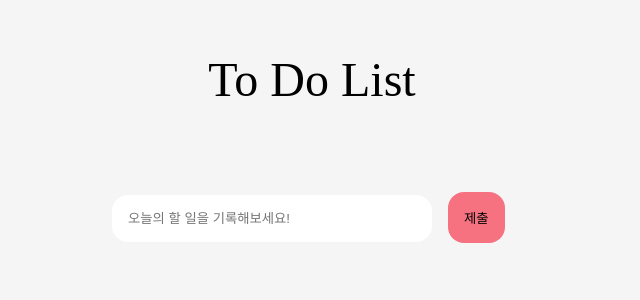
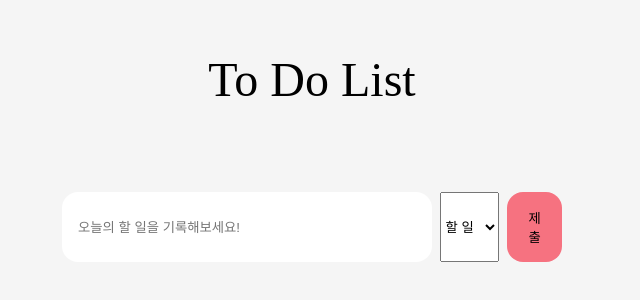
Before and after one commit to choongnyeong6215/TO-DO-LIST, a React (Create React App) app: page / in a window 1280 px wide. Shown: the top 300 px of the page, without its empty margins (328-968 px from the left). Built offline with nearby package versions, Linux system fonts and the light colour scheme.

Commit message:
카테고리 별 렌더링 처리

```diff
--- a/src/atom/toDoState.ts
+++ b/src/atom/toDoState.ts
@@ -1,7 +1,26 @@
-import { atom } from "recoil";
+import { atom, selector } from "recoil";
 import { ToDoListItfc } from "../interface/toDointerface";
 
+// 입력한 투두리스트 저장할 state
 export const toDoState = atom<ToDoListItfc[]>({
     key : "toDo",
     default : []
+});
+
+// 카테고리 저장할 state
+export const categoyState = atom({
+    key : "category",
+    default : "TO_DO"
 })
+
+export const toDoSelector = selector({
+    key : "toDoSelector",
+    get : ({get}) => {
+        const toDo = get(toDoState);
+        // 카테고리 별 리스트 추출
+        const category = get(categoyState);
+
+        // 카테고리 별로 필터링
+        return toDo.filter((todo) => todo.category === category);
+    }
+});
--- a/src/components/CreateToDo.tsx
+++ b/src/components/CreateToDo.tsx
@@ -1,14 +1,23 @@
 import { ToDoBox, ToDoIpt, ToDoAddBtn } from "../styles/ToDoListStyle";
 import {useForm} from "react-hook-form";
 import { FormItfc } from "../interface/toDointerface";
-import { useSetRecoilState } from "recoil";
-import { toDoState } from "../atom/toDoState";
+import {  useSetRecoilState, useRecoilState } from "recoil";
+import { categoyState, toDoState } from "../atom/toDoState";
 
 const CreateToDo = () => {
 
     const {register, handleSubmit, setValue} = useForm<FormItfc>();
 
     const setToDos = useSetRecoilState(toDoState);
+
+
+    // 현재 카테고리
+    const [currentCateory, setCurrentCategory] = useRecoilState(categoyState);
+
+    // 카테고리 추적
+    const handleSelect = (e : React.FormEvent<HTMLSelectElement>) => {
+        setCurrentCategory(e.currentTarget.value);
+    }
 
     // 유효한 경우 리스트 업데이트
     const isValid = ({toDo} : FormItfc) => {
@@ -18,12 +27,17 @@ const CreateToDo = () => {
 
     return (
         <ToDoBox>
-            <form onSubmit={handleSubmit(isValid)}>
+            <form onSubmit={handleSubmit(isValid)} style={{display : "flex", justifyContent : "space-between", gap : "0.5rem"}}>
                 <ToDoIpt
                 type="text"
                 placeholder="오늘의 할 일을 기록해보세요!"
                 {...register("toDo")}
                 />
+                <select value={currentCateory} onInput={handleSelect}>
+                    <option value="TO_DO">할 일</option>
+                    <option value="DOING" >진행중</option>
+                    <option value="DONE">완료</option>
+                </select>
                 <ToDoAddBtn>제출</ToDoAddBtn>
             </form>
         </ToDoBox>
--- a/src/components/ToDo.tsx
+++ b/src/components/ToDo.tsx
@@ -16,11 +16,15 @@ const ToDo = ({id, text, category} : ToDoListItfc) => {
             // 과거 투두리스트
             const prevToDo = prevToDoList[toDoIndex];
             // 변경된 투두리스트
-            const newToDo = {id : id, text : text, category : e.currentTarget.name as ToDoListItfc["category"]};
+            const newToDo : ToDoListItfc = {
+                id : id,
+                text : text,
+                category : e.currentTarget.name as ToDoListItfc["category"]
+            };
 
             // 변경 내역 적용
             const updatedToDo = [...prevToDoList];
-            prevToDoList.splice(toDoIndex, 1, newToDo);
+            updatedToDo.splice(toDoIndex, 1, newToDo);
 
             return updatedToDo;
         })
--- a/src/components/ToDoList.tsx
+++ b/src/components/ToDoList.tsx
@@ -1,15 +1,15 @@
 import { useRecoilValue } from "recoil";
 import { Container, Header, Title, ToDoUl, ToDoLi } from "../styles/ToDoListStyle";
-import { toDoState } from "../atom/toDoState";
+import { categoyState, toDoSelector, toDoState } from "../atom/toDoState";
 import CreateToDo from "./CreateToDo";
 import ToDo from "./ToDo";
 
 const ToDoList = () => {
 
-  // 리스트 상태 관리
-  const toDos = useRecoilValue(toDoState);
+  // 카테고리 별로 구분해서 렌더링
+  const ToDos = useRecoilValue(toDoSelector);
 
-  console.log(toDos);
+  const currentCategory = useRecoilValue(categoyState);
 
   return (
     <div>
@@ -18,11 +18,34 @@ const ToDoList = () => {
             <Title>To Do List</Title>
         </Header>
         <CreateToDo />
+        {/* 카테고리 별 렌더링 */}
         <ToDoUl>
-          {toDos.map((toDo) => (
+          {ToDos.map((toDo) => (
             <ToDo key={toDo.id} id={toDo.id} text={toDo.text} category={toDo.category} />
           ))}
         </ToDoUl>
+        {/* {currentCategory === "TO_DO" ? (
+          <ToDoUl>
+          <h2>할 일</h2>
+            {ToDos.map((toDo) => (
+              <ToDo key={toDo.id} id={toDo.id} text={toDo.text} category={toDo.category} />
+            ))}
+          </ToDoUl>
+        ) : (
+          <ToDoUl>
+            <h2>진행중</h2>
+            {Doing.map((toDo) => (
+              <ToDo key={toDo.id} id={toDo.id} text={toDo.text} category={toDo.category} />
+            ))}
+          </ToDoUl>
+        ) : (
+          <ToDoUl>
+            <h2>완료</h2>
+            {Done.map((toDo) => (
+              <ToDo key={toDo.id} id={toDo.id} text={toDo.text} category={toDo.category} />
+            ))}
+          </ToDoUl>
+        )} */}
       </Container>
     </div>
   )
--- a/src/styles/ToDoListStyle.tsx
+++ b/src/styles/ToDoListStyle.tsx
@@ -1,7 +1,7 @@
 import styled from "styled-components";
 
 export const Container = styled.div`
-    max-width : 400px;
+    max-width : 500px;
     margin : 0 auto;
 `;
 
@@ -33,8 +33,7 @@ export const ToDoAddBtn = styled.button`
     border-radius : 1rem;
     background-color : ${(props) => props.theme.boxColor};
     cursor : pointer;
-    color : ${(props) => props.theme.textColor};
-    margin-left : 1rem;
+    color : ${(props) => props.theme.textColor};;
 `;
 
 export const ToDoUl = styled.ul`
```
